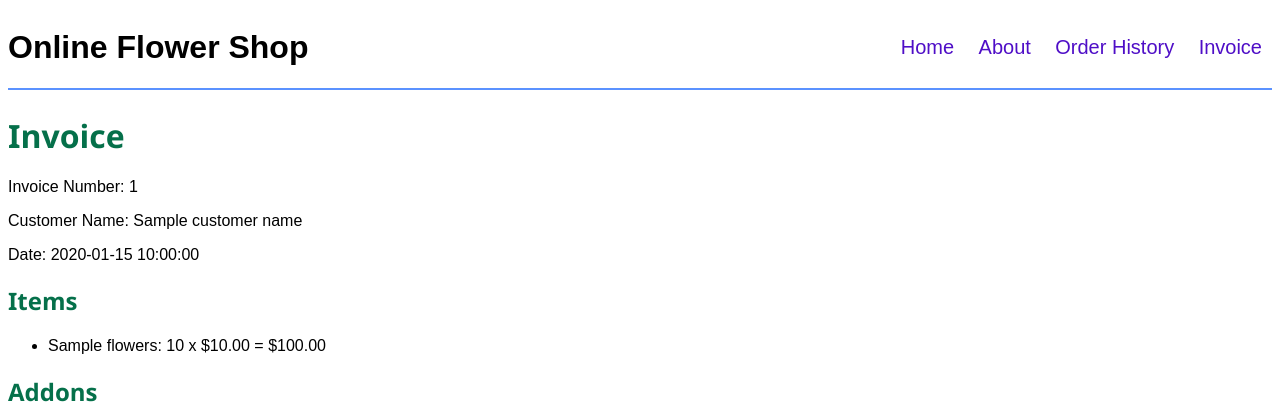
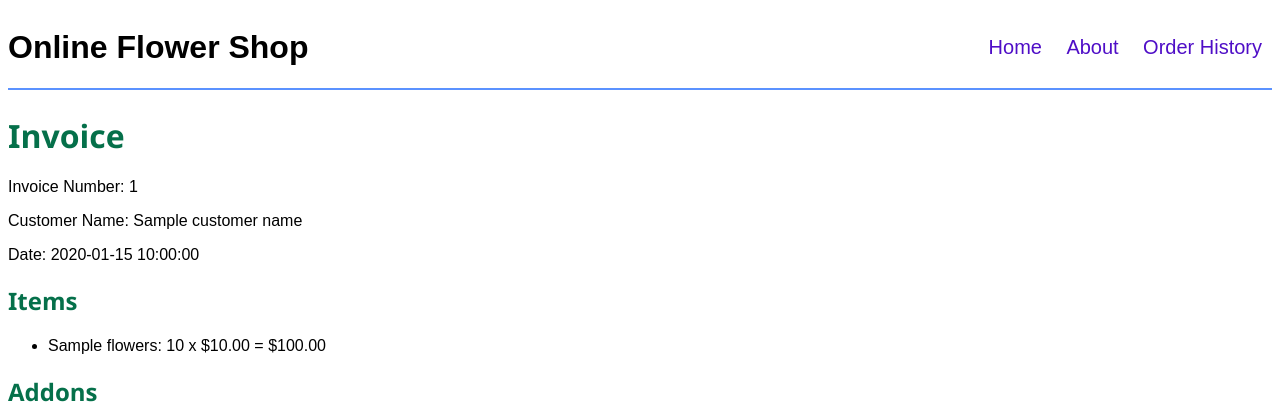
Before and after one commit to aivankhirlpastor/CSC2_Flask_Practise, a Python web app: template templates/invoice.html in a window 1280 px wide. Shown: the top 420 px of the page. Run offline with Jinja, Linux system fonts and the light colour scheme; the template is opened without the code that fills it: most values are stand-ins (such as "Sample title", 1, 10 or a date in 2020).

Commit message:
Removed "Invoice" LInk

```diff
--- a/templates/base.html
+++ b/templates/base.html
@@ -13,7 +13,6 @@
             <a href="{{ url_for('index') }}">Home</a>
             <a href="{{ url_for('about') }}">About</a>
             <a href="{{ url_for('order_history') }}">Order History</a>
-            <a href="{{ url_for('invoice') }}">Invoice</a>
         </nav>
     </header>
     <main>{% block content %}{% endblock %}</main>
```
